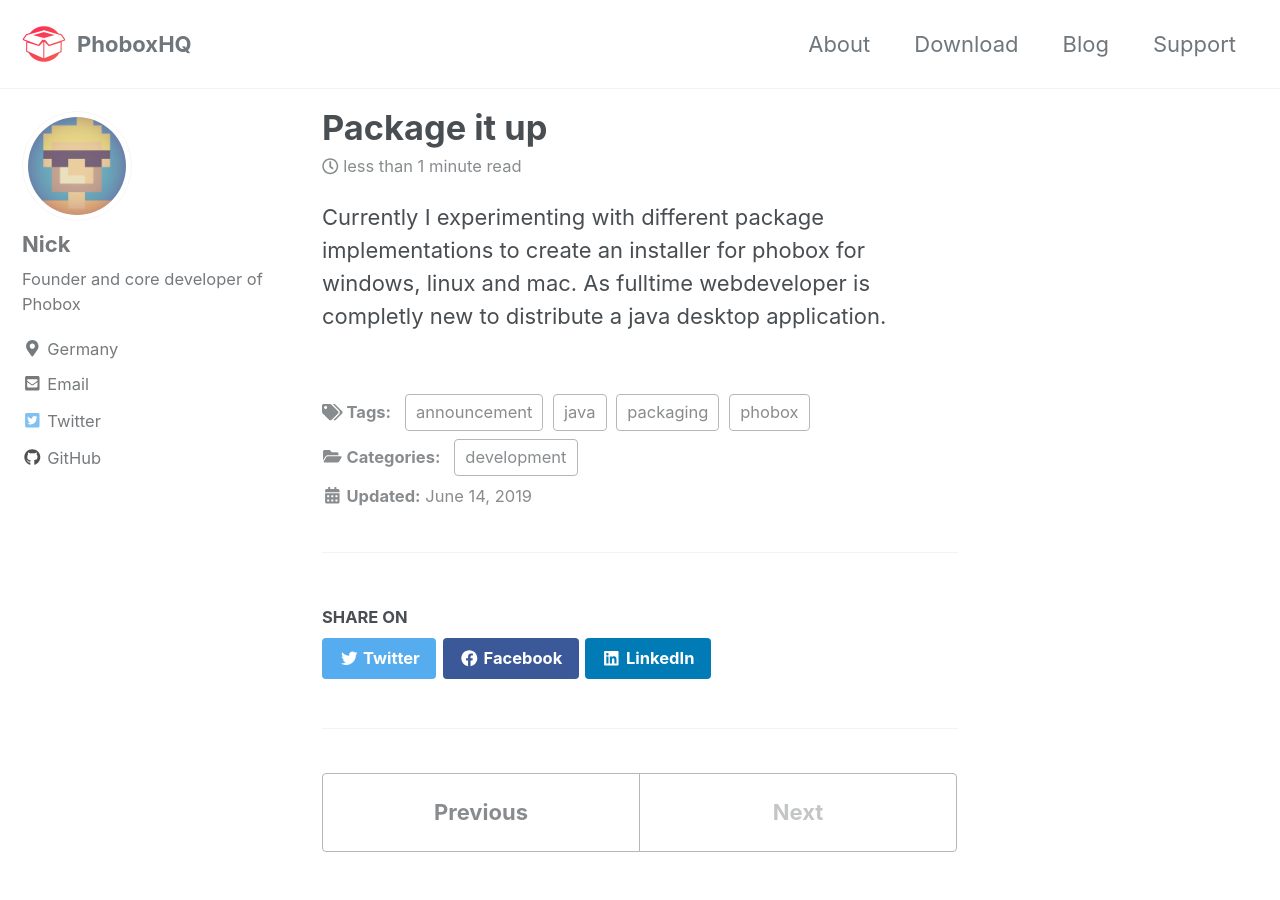
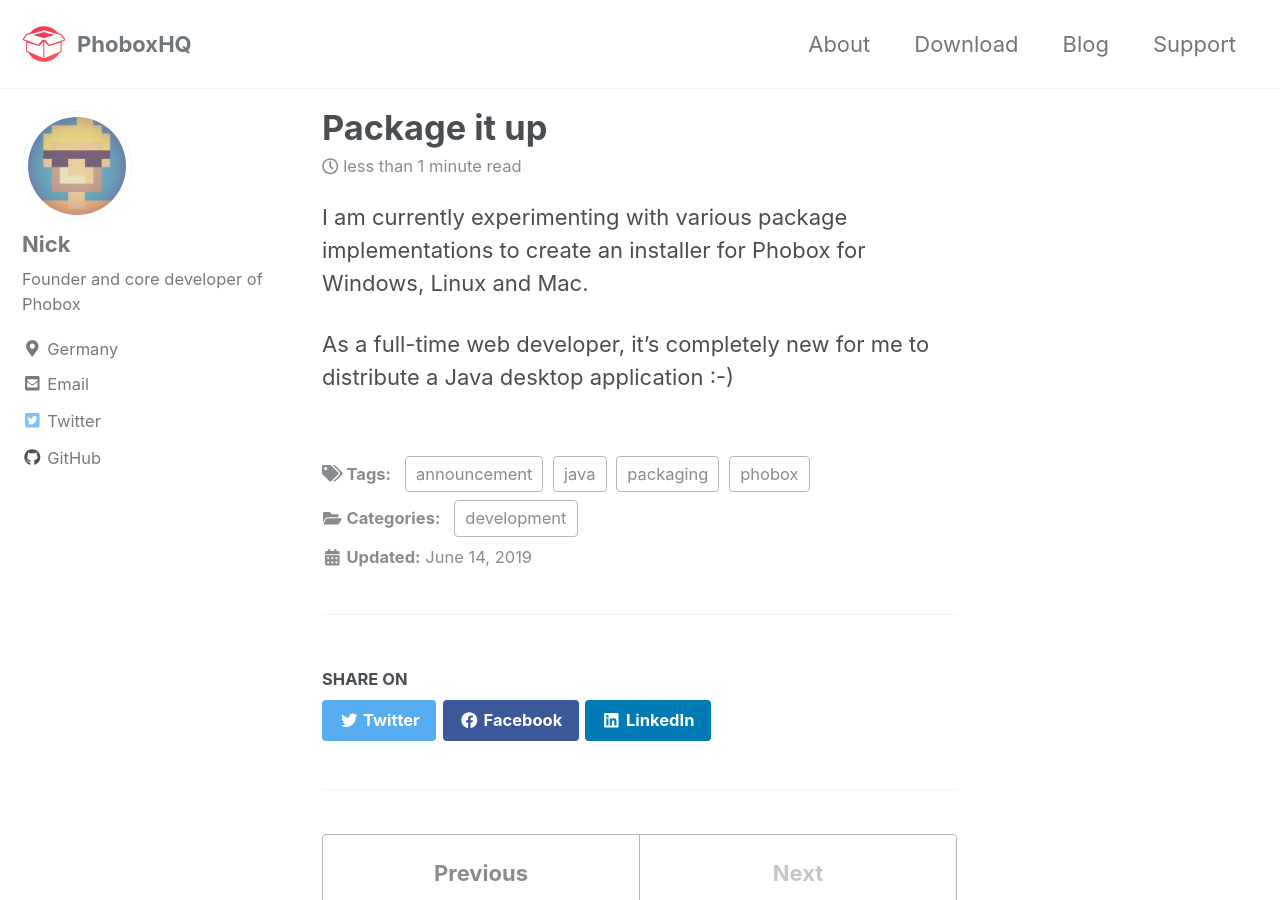
Before and after one commit to phoboxhq/home2, a Jekyll site: the page built from _posts/2019-06-14-Package-it-up.md, in a window 1280 px wide and 900 px high. Built offline with Jekyll 4.4.1, drawn with Linux system fonts in a browser that asks for light colours; cached includes are drawn as plain includes; nearby versions of some CDN libraries.

Commit message:
Update 2019-06-14-Package-it-up.md

```diff
--- a/_posts/2019-06-14-Package-it-up.md
+++ b/_posts/2019-06-14-Package-it-up.md
@@ -9,5 +9,6 @@
   - announcement
 ---
 
-Currently I experimenting with different package implementations to create an installer for phobox for windows, linux and mac.
-As fulltime webdeveloper is completly new to distribute a java desktop application.
+I am currently experimenting with various package implementations to create an installer for Phobox for Windows, Linux and Mac.
+
+As a full-time web developer, it's completely new for me to distribute a Java desktop application :-)
```
